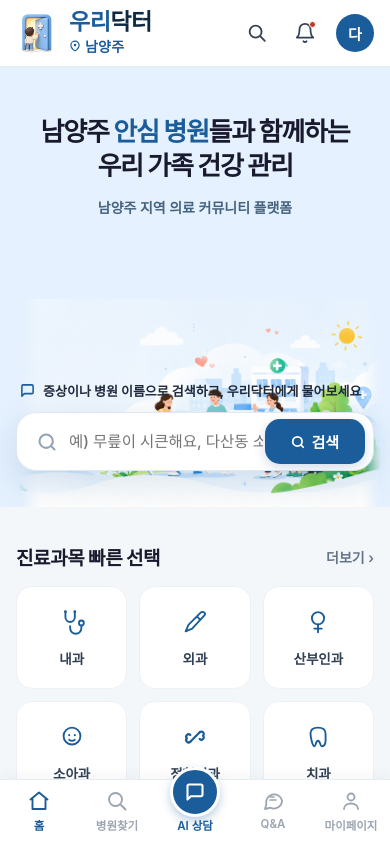
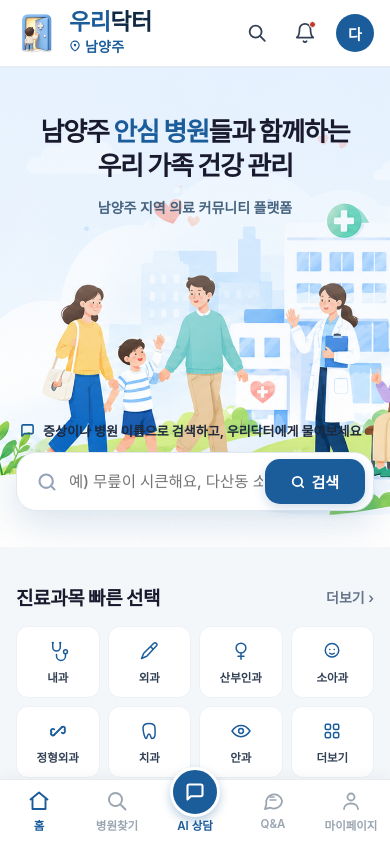
Before and after one commit to newrion-maker/medilink-web, a React (Vite) app: page / in a window 390 px wide. Shown: the top 842 px of the page. Built offline with nearby package versions, Linux system fonts and the light colour scheme; a web font is replaced by a local one.

Commit message:
style: optimize home screen hero section and category buttons for mobile

```diff
--- a/src/components/Cards.jsx
+++ b/src/components/Cards.jsx
@@ -20,7 +20,7 @@ export function HospitalCard({ hospital }) {
       }}
       className="hover-transform-shadow"
     >
-      <div style={{ position: 'relative', height: '130px', background: getHospitalBg(hospital.id) }}>
+      <div style={{ position: 'relative', height: '130px', background: getHospitalBg(hospital.bgImage || hospital.id) }}>
         <span style={{ position: 'absolute', top: '12px', left: '12px', ...catColorStrong(hospital.cats[0]) }}>{catText}</span>
         {isNew && (
           <span style={{
--- a/src/components/Footer.jsx
+++ b/src/components/Footer.jsx
@@ -30,7 +30,7 @@ export default function Footer() {
             <div onClick={comingSoon} style={{ fontSize: '13.5px', color: '#9DB2C9', cursor: 'pointer' }} className="hover-text-blue">공지사항</div>
             <div onClick={comingSoon} style={{ fontSize: '13.5px', color: '#9DB2C9', cursor: 'pointer' }} className="hover-text-blue">자주 묻는 질문</div>
             <div onClick={comingSoon} style={{ fontSize: '13.5px', color: '#9DB2C9', cursor: 'pointer' }} className="hover-text-blue">1:1 문의</div>
-            <div onClick={comingSoon} style={{ fontSize: '13.5px', color: '#9DB2C9', cursor: 'pointer' }} className="hover-text-blue">병원 입점 문의</div>
+            <div onClick={() => navigate('/admin')} style={{ fontSize: '13.5px', color: '#9DB2C9', cursor: 'pointer' }} className="hover-text-blue">병원 입점/제휴 등록 (관리자)</div>
           </div>
         </div>
       </div>
--- a/src/index.css
+++ b/src/index.css
@@ -87,3 +87,97 @@ html, body {
     margin: 8px auto 0 !important;
   }
 }
+
+/* Hero Section Custom Responsive Styles */
+.hero-bg-container {
+  width: 100vw;
+  margin-left: calc(50% - 50vw);
+  background: #E5F1FE;
+  overflow: hidden;
+  position: relative;
+}
+
+.hero-illustration {
+  position: absolute;
+  inset: 0;
+  max-width: 1600px;
+  margin: 0 auto;
+  background: url('/uploads/hero2.png?v=2') center bottom / contain no-repeat;
+}
+
+.hero-overlay {
+  position: absolute;
+  inset: 0;
+  background: linear-gradient(to bottom, rgba(229,241,254,0.85) 0%, rgba(229,241,254,0.3) 40%, rgba(229,241,254,0) 75%);
+  pointer-events: none;
+}
+
+.hero-content-box {
+  max-width: 1080px;
+  width: 100%;
+  margin: 0 auto;
+  padding: 0 clamp(16px, 4vw, 28px);
+  position: relative;
+  z-index: 2;
+  min-height: 520px;
+  display: flex;
+  flex-direction: column;
+  justify-content: space-between;
+}
+
+/* Department Grid Responsive Styles */
+.category-grid {
+  display: grid;
+  grid-template-columns: repeat(8, 1fr);
+  gap: 12px;
+}
+
+.category-card {
+  background: #fff;
+  border: 1px solid #EDF1F6;
+  border-radius: 16px;
+  padding: 20px 10px;
+  display: flex;
+  flex-direction: column;
+  align-items: center;
+  gap: 11px;
+  cursor: pointer;
+}
+
+.category-card svg {
+  width: 30px;
+  height: 30px;
+}
+
+.category-card span {
+  font-size: 13.5px;
+  font-weight: 600;
+  color: #334155;
+}
+
+@media (max-width: 640px) {
+  .hero-illustration {
+    background-size: cover;
+    background-position: 58% bottom;
+  }
+  .hero-content-box {
+    min-height: 480px !important;
+  }
+
+  .category-grid {
+    grid-template-columns: repeat(4, 1fr);
+    gap: 8px;
+  }
+  .category-card {
+    padding: 12px 6px;
+    border-radius: 12px;
+    gap: 6px;
+  }
+  .category-card svg {
+    width: 24px;
+    height: 24px;
+  }
+  .category-card span {
+    font-size: 11.5px;
+  }
+}
--- a/src/pages/Home.jsx
+++ b/src/pages/Home.jsx
@@ -43,10 +43,10 @@ export default function Home() {
   return (
     <div>
       {/* Hero */}
-      <div style={{ width: '100vw', marginLeft: 'calc(50% - 50vw)', background: '#E5F1FE', overflow: 'hidden', position: 'relative' }}>
-        <div style={{ position: 'absolute', inset: 0, maxWidth: '1600px', margin: '0 auto', background: `url('/uploads/hero2.png?v=2') center bottom / contain no-repeat` }}></div>
-        <div style={{ position: 'absolute', inset: 0, background: 'linear-gradient(to bottom, rgba(229,241,254,0.85) 0%, rgba(229,241,254,0.3) 40%, rgba(229,241,254,0) 75%)', pointerEvents: 'none' }}></div>
-        <div style={{ maxWidth: '1080px', width: '100%', margin: '0 auto', padding: '0 clamp(16px,4vw,28px)', position: 'relative', zIndex: 2, minHeight: 'clamp(440px, 46vw, 640px)', display: 'flex', flexDirection: 'column', justifyContent: 'space-between' }}>
+      <div className="hero-bg-container">
+        <div className="hero-illustration"></div>
+        <div className="hero-overlay"></div>
+        <div className="hero-content-box">
           {/* Centered Heading */}
           <div style={{ textAlign: 'center', width: '100%', paddingTop: 'clamp(48px, 6vw, 76px)' }}>
             <div style={{ fontSize: 'clamp(26px,3.4vw,40px)', fontWeight: 800, lineHeight: 1.3, letterSpacing: '-1.2px' }}>
@@ -78,7 +78,7 @@ export default function Home() {
         <div style={{ fontSize: '19px', fontWeight: 800, letterSpacing: '-0.4px' }}>진료과목 빠른 선택</div>
         <div onClick={() => navigate('/hospitals')} className="hover-text-blue" style={{ fontSize: '14px', color: '#64748B', fontWeight: 600, cursor: 'pointer' }}>더보기 ›</div>
       </div>
-      <div style={{ display: 'grid', gridTemplateColumns: 'repeat(auto-fit, minmax(108px, 1fr))', gap: '12px' }}>
+      <div className="category-grid">
         {[
           { name: '내과', icon: <><path d="M9 5v6a5 5 0 0 0 10 0V5" stroke="#1B5C9B" strokeWidth="2" strokeLinecap="round"/><path d="M14 20.5v2a6 6 0 0 0 12 0v-2.5" stroke="#1B5C9B" strokeWidth="2" strokeLinecap="round"/><circle cx="26" cy="17" r="2.6" stroke="#1B5C9B" strokeWidth="2"/><path d="M9 5h0M19 5h0" stroke="#1B5C9B" strokeWidth="3" strokeLinecap="round"/></> },
           { name: '외과', icon: <><path d="M22 6 9 19l-3 7 7-3L26 9c1-1 1-2 0-3s-3-1-4 0Z" stroke="#1B5C9B" strokeWidth="2" strokeLinejoin="round"/><path d="m18 10 4 4" stroke="#1B5C9B" strokeWidth="2"/></> },
@@ -89,9 +89,9 @@ export default function Home() {
           { name: '안과', icon: <><path d="M4 16s5-7.5 12-7.5S28 16 28 16s-5 7.5-12 7.5S4 16 4 16Z" stroke="#1B5C9B" strokeWidth="2" strokeLinejoin="round"/><circle cx="16" cy="16" r="3.2" stroke="#1B5C9B" strokeWidth="2"/></> },
           { name: '전체', icon: <><rect x="7" y="7" width="7" height="7" rx="2" stroke="#1B5C9B" strokeWidth="2"/><rect x="18" y="7" width="7" height="7" rx="2" stroke="#1B5C9B" strokeWidth="2"/><rect x="7" y="18" width="7" height="7" rx="2" stroke="#1B5C9B" strokeWidth="2"/><rect x="18" y="18" width="7" height="7" rx="2" stroke="#1B5C9B" strokeWidth="2"/></> }
         ].map(cat => (
-          <div key={cat.name} onClick={() => navigate('/hospitals', { state: { category: cat.name } })} className="hover-transform-shadow" style={{ background: '#fff', border: '1px solid #EDF1F6', borderRadius: '16px', padding: '20px 10px', display: 'flex', flexDirection: 'column', alignItems: 'center', gap: '11px', cursor: 'pointer' }}>
-            <svg width="30" height="30" viewBox="0 0 32 32" fill="none">{cat.icon}</svg>
-            <span style={{ fontSize: '13.5px', fontWeight: 600, color: '#334155' }}>{cat.name === '전체' ? '더보기' : cat.name}</span>
+          <div key={cat.name} onClick={() => navigate('/hospitals', { state: { category: cat.name } })} className="hover-transform-shadow category-card">
+            <svg viewBox="0 0 32 32" fill="none">{cat.icon}</svg>
+            <span>{cat.name === '전체' ? '더보기' : cat.name}</span>
           </div>
         ))}
       </div>
@@ -153,7 +153,7 @@ export default function Home() {
                   <span style={{ display: 'inline-flex', alignItems: 'center', gap: '5px' }}><svg width="13" height="13" viewBox="0 0 16 16" fill="none"><path d="M3 2.5h2.5L7 6 5 7.3c.8 1.7 2 2.9 3.7 3.7L10 9l3.5 1.5V13a1.5 1.5 0 0 1-1.7 1.5C6.6 14 2 9.4 1.5 4.2A1.5 1.5 0 0 1 3 2.5Z" stroke="#9DB2C9" strokeWidth="1.4" strokeLinejoin="round"/></svg>{premHospital.phone}</span>
                 </div>
               </div>
-              <div className="premium-banner-img" style={{ background: getHospitalBg(premHospital.id) }}></div>
+              <div className="premium-banner-img" style={{ background: getHospitalBg(premHospital.bgImage || premHospital.id) }}></div>
             </div>
             <div onClick={(e) => { e.stopPropagation(); setPremIdx(prev => (prev - 1 + premiumHospitals.length) % premiumHospitals.length); }} className="hover-opacity" style={{ position: 'absolute', left: '10px', top: 'calc(50% - 20px)', width: '40px', height: '40px', borderRadius: '50%', background: 'rgba(255,255,255,0.95)', boxShadow: '0 4px 14px rgba(0,0,0,0.2)', display: 'flex', alignItems: 'center', justifyContent: 'center', cursor: 'pointer', zIndex: 3 }}>
               <svg width="10" height="16" viewBox="0 0 11 19" fill="none"><path d="M9.5 1.5 2 9.5l7.5 8" stroke="#0F2942" strokeWidth="2.3" strokeLinecap="round" strokeLinejoin="round"/></svg>
--- a/src/pages/HospitalDetail.jsx
+++ b/src/pages/HospitalDetail.jsx
@@ -27,7 +27,7 @@ export default function HospitalDetail() {
         뒤로
       </div>
 
-      <div style={{ height: '220px', borderRadius: '18px', background: getHospitalBg(id), marginTop: '8px' }}></div>
+      <div style={{ height: '220px', borderRadius: '18px', background: getHospitalBg(hospital.bgImage || id), marginTop: '8px' }}></div>
 
       <div style={{ display: 'flex', gap: '24px', flexWrap: 'wrap', marginTop: '22px' }}>
         {/* Main Content */}
--- a/src/utils/helpers.js
+++ b/src/utils/helpers.js
@@ -31,6 +31,9 @@ export const catColorStrong = (cat) => {
 };
 
 export const getHospitalBg = (id) => {
+  if (id && (id.startsWith('/') || id.startsWith('http') || id.startsWith('data:'))) {
+    return `#E6EDF4 url('${id}') center/cover no-repeat`;
+  }
   const map = {
     'h1': '/uploads/hospital.png',       // 다산연세내과 → 내과(기존)
     'h2': '/uploads/hospital_ped.png',   // 별내자연드림소아과
```
Also changed, not shown: src/data/mockData.js (+36 -1 lines).
